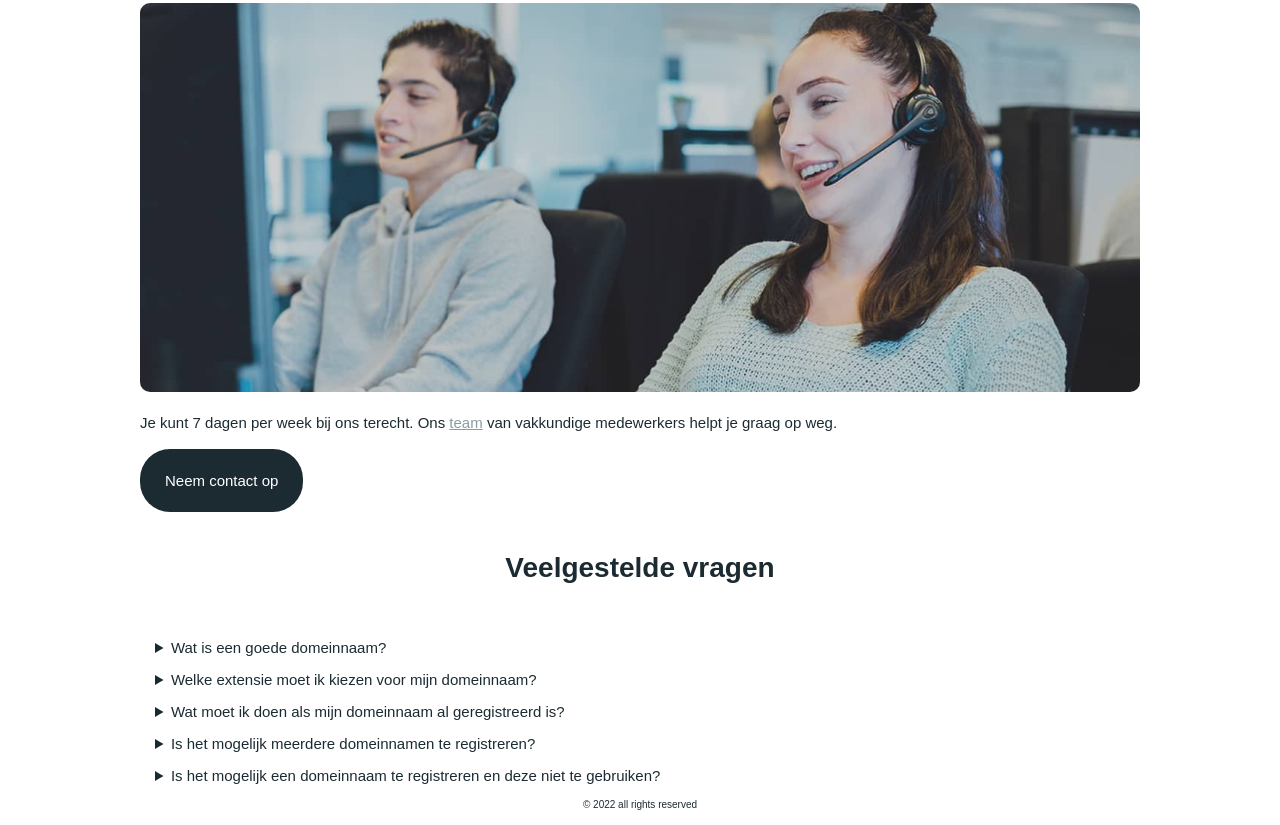
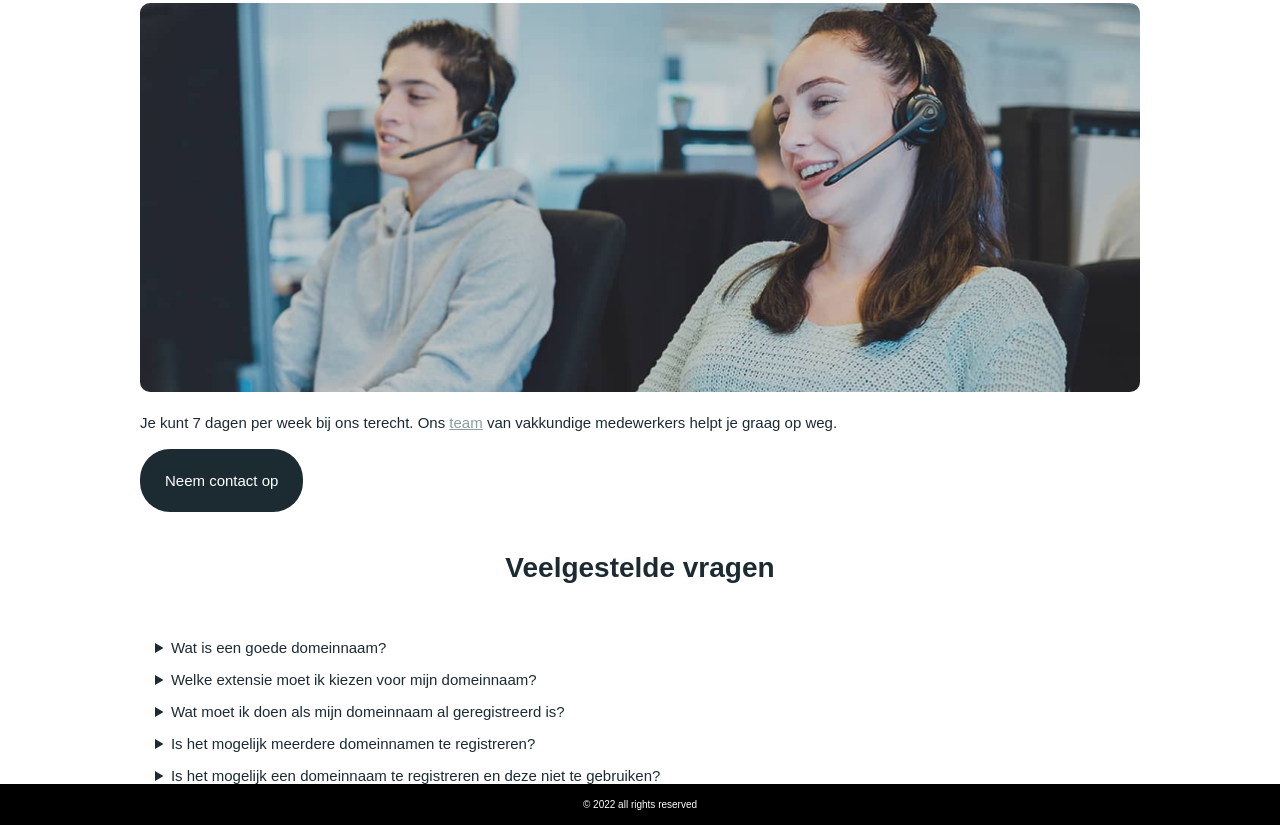
Before and after one commit to Eelco27/frontend-html-css-domeinshop-master, a plain HTML site: page index.html in a window 1280 px wide. Shown: the part 1006-1831 px from the top of the page. Drawn offline with Linux system fonts and the light colour scheme.

Commit message:
css footer update

```diff
--- a/styles/styles.css
+++ b/styles/styles.css
@@ -228,7 +228,7 @@ a:hover {
     background-color: #899CA0;
     color: white;
     border-radius: 15px;
-    padding: 23px;
+    padding: 20px;
     font-size:13px;
 
 }
@@ -237,7 +237,10 @@ a:hover {
 
 /*///////////// 3.5 Footer /////////////*/
 #footer {
- text-align: center;
+    max-width: 100%;
+    background-color: black;
+    text-align: center;
+    color: white;
     font-size: 10px;
     padding: 15px 15px
 }
```
